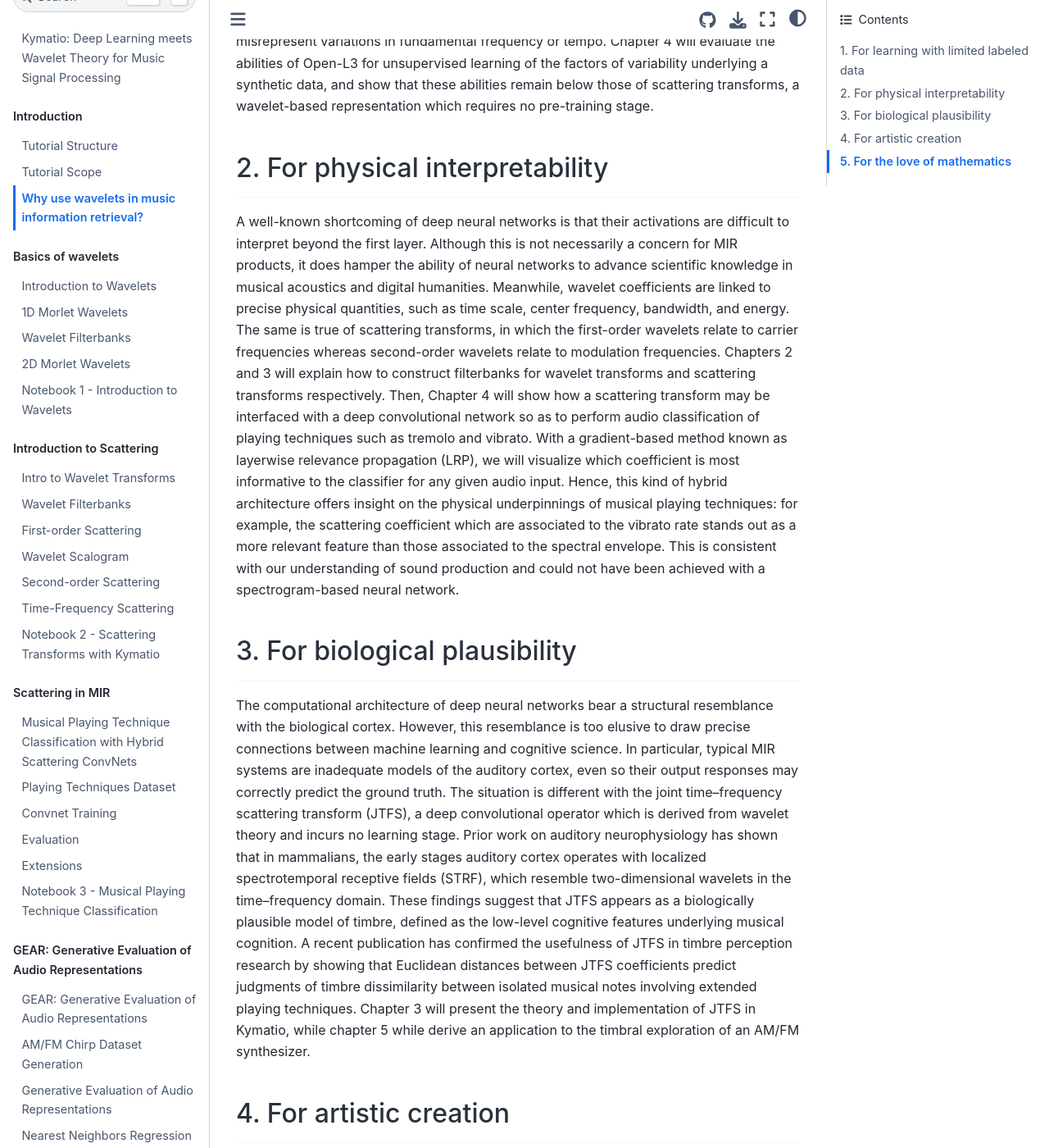
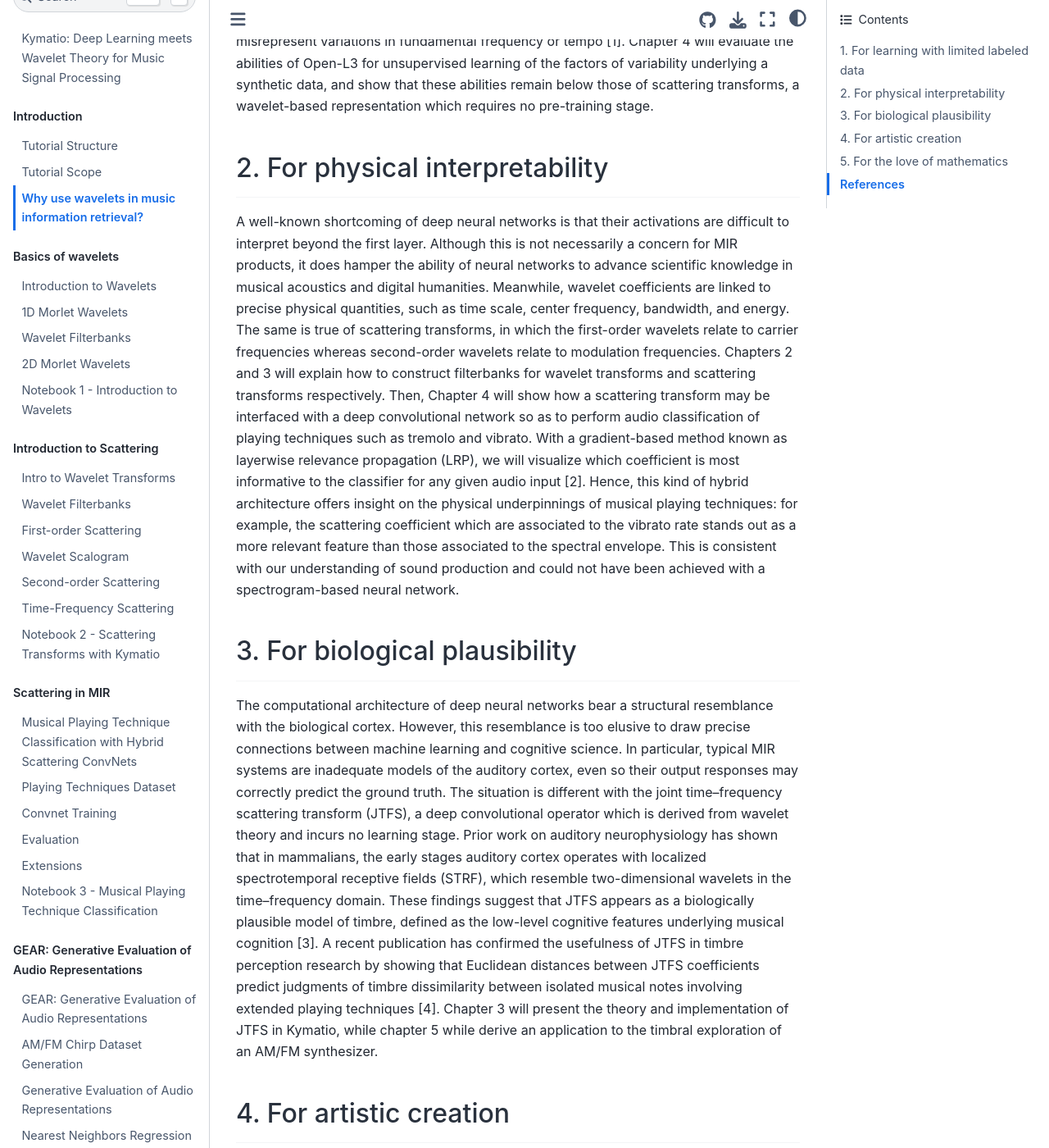
Before and after one commit to kymatio/ismir23-tutorial, a Jupyter Book: the page built from book/ch1_intro/why_wavelets.md, in a window 1280 px wide and 1400 px high, scrolled down 1129 px. Shown: the whole window at 82% size. Built offline with Jupyter Book 1.0.4 settings and Sphinx 7.4.7 and the Sphinx Book theme 1.1.4, drawn with Linux system fonts in a browser that asks for light colours; part of the change alters nothing that is shown; some of the changed text lies outside the part shown.

Commit message:
some refs for the why wavelets section

```diff
--- a/book/ch1_intro/why_wavelets.md
+++ b/book/ch1_intro/why_wavelets.md
@@ -24,7 +24,7 @@ Since the annotation of music is a tedious process, the adoption of deep learnin
 This is particularly true in under-appreciated areas of MIR, such as non-Western corpora and expert taxonomies for digital humanities.
 Certainly, recent advances in self-supervised learning (SSL) have opened the possibility of developing application-agnostic, "foundation" models from large amounts of unlabeled data.
 However, the current state of the art in SSL for audio processing is unable to transfer to fine-grained applications; e.g., the classification of instrumental playing techniques (IPT), as we will see in chapter 3.
-Furthermore, SSL models which rely on audiovisual correspoondence, such as Open-L3, lack a "common-sensical" understanding of musical acoustics, in the sense that they misrepresent variations in fundamental frequency or tempo.
+Furthermore, SSL models which rely on audiovisual correspoondence, such as Open-L3, lack a "common-sensical" understanding of musical acoustics, in the sense that they misrepresent variations in fundamental frequency or tempo [1].
 Chapter 4 will evaluate the abilities of Open-L3 for unsupervised learning of the factors of variability underlying a synthetic data, and show that these abilities remain below those of scattering transforms, a wavelet-based representation which requires no pre-training stage.
 
 ## 2. For physical interpretability
@@ -35,7 +35,7 @@ Meanwhile, wavelet coefficients are linked to precise physical quantities, such
 The same is true of scattering transforms, in which the first-order wavelets relate to carrier frequencies whereas second-order wavelets relate to modulation frequencies.
 Chapters 2 and 3 will explain how to construct filterbanks for wavelet transforms and scattering transforms respectively.
 Then, Chapter 4 will show how a scattering transform may be interfaced with a deep convolutional network so as to perform audio classification of playing techniques such as tremolo and vibrato.
-With a gradient-based method known as layerwise relevance propagation (LRP), we will visualize which coefficient is most informative to the classifier for any given audio input.
+With a gradient-based method known as layerwise relevance propagation (LRP), we will visualize which coefficient is most informative to the classifier for any given audio input [2].
 Hence, this kind of hybrid architecture offers insight on the physical underpinnings of musical playing techniques: for example, the scattering coefficient which are associated to the vibrato rate stands out as a more relevant feature than those associated to the spectral envelope.
 This is consistent with our understanding of sound production and could not have been achieved with a spectrogram-based neural network.
 
@@ -47,13 +47,22 @@ However, this resemblance is too elusive to draw precise connections between mac
 In particular, typical MIR systems are inadequate models of the auditory cortex, even so their output responses may correctly predict the ground truth.
 The situation is different with the joint time–frequency scattering transform (JTFS), a deep convolutional operator which is derived from wavelet theory and incurs no learning stage.
 Prior work on auditory neurophysiology has shown that in mammalians, the early stages auditory cortex operates with localized spectrotemporal receptive fields (STRF), which resemble two-dimensional wavelets in the time–frequency domain.
-These findings suggest that JTFS appears as a biologically plausible model of timbre, defined as the low-level cognitive features underlying musical cognition.
-A recent publication has confirmed the usefulness of JTFS in timbre perception research by showing that Euclidean distances between JTFS coefficients predict judgments of timbre dissimilarity between isolated musical notes involving extended playing techniques.
+These findings suggest that JTFS appears as a biologically plausible model of timbre, defined as the low-level cognitive features underlying musical cognition [3].
+A recent publication has confirmed the usefulness of JTFS in timbre perception research by showing that Euclidean distances between JTFS coefficients predict judgments of timbre dissimilarity between isolated musical notes involving extended playing techniques [4].
 Chapter 3 will present the theory and implementation of JTFS in Kymatio, while chapter 5 while derive an application to the timbral exploration of an AM/FM synthesizer.
 
 
 ## 4. For artistic creation
---------------------------
+---------------------------
+
 
 ## 5. For the love of mathematics
 ---------------------------------
+
+
+## References
+-------------
+[1] ["From HEAR to GEAR: Generative Evaluation of Audio Representations" by Vincent Lostanlen, Lingyao Yan, and Xianyi Yang](https://hal.science/hal-03979667/)
+[2] ["Explainable Audio Classification of Playing Techniques with Layer-wise Relevance Propagation" by Changhong Wang, Vincent Lostanlen, and Mathieu Lagrange](https://hal.science/hal-04029145/)
+[3] ["Music in Our Ears: The Biological Bases of Musical Timbre Perception" by Kailash Patil, Daniel Pressnitzer, Shihab Shamma, and Mounya Elhilali](https://journals.plos.org/ploscompbiol/article?id=10.1371/journal.pcbi.1002759)
+[4] ["Time–frequency scattering accurately models auditory similarities between instrumental playing techniques" by Vincent Lostanlen, Christian El-Hajj, Mathias Rossignol, Grégoire Lafay, Joakim Andén and Mathieu Lagrange](https://arxiv.org/abs/2007.10926)
```
